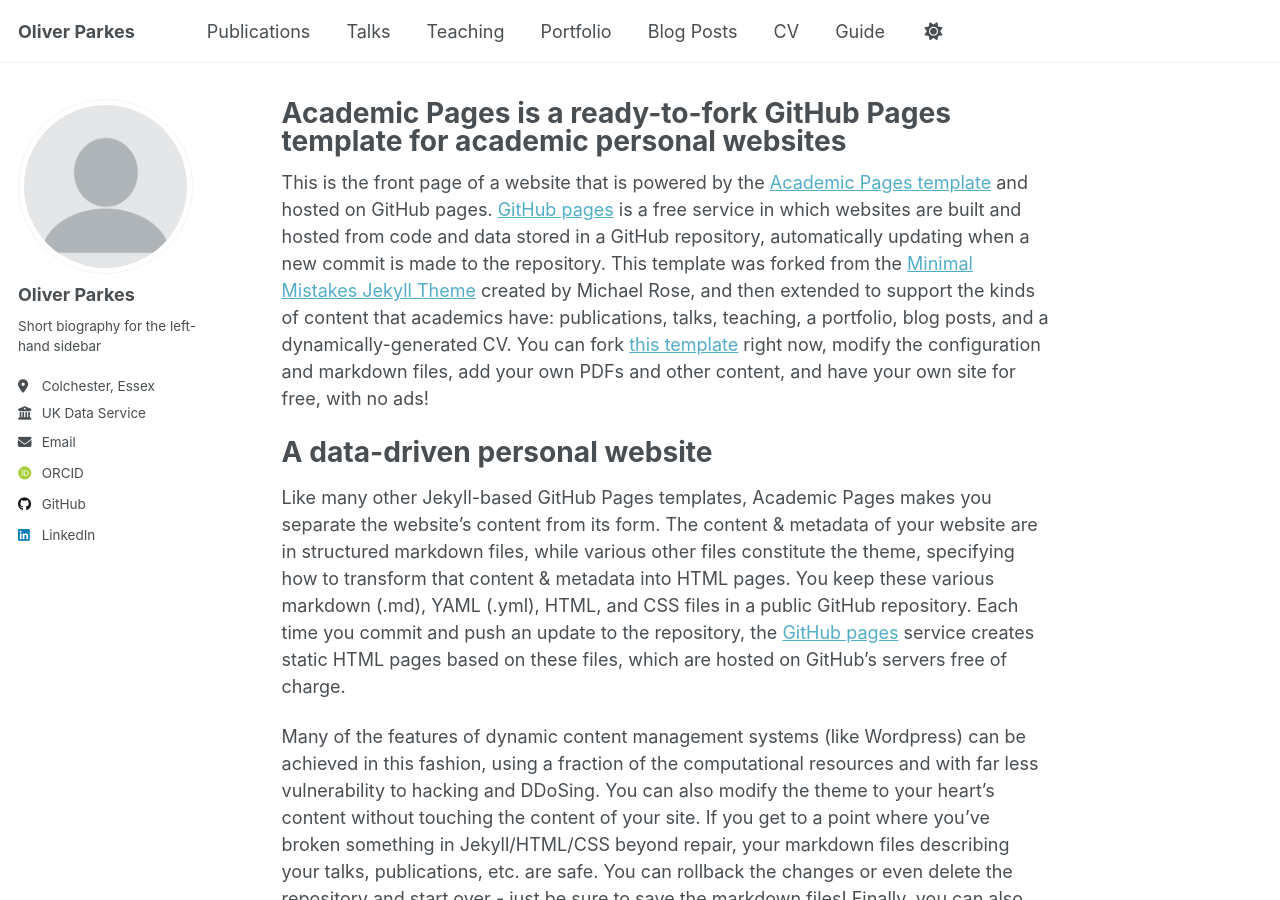
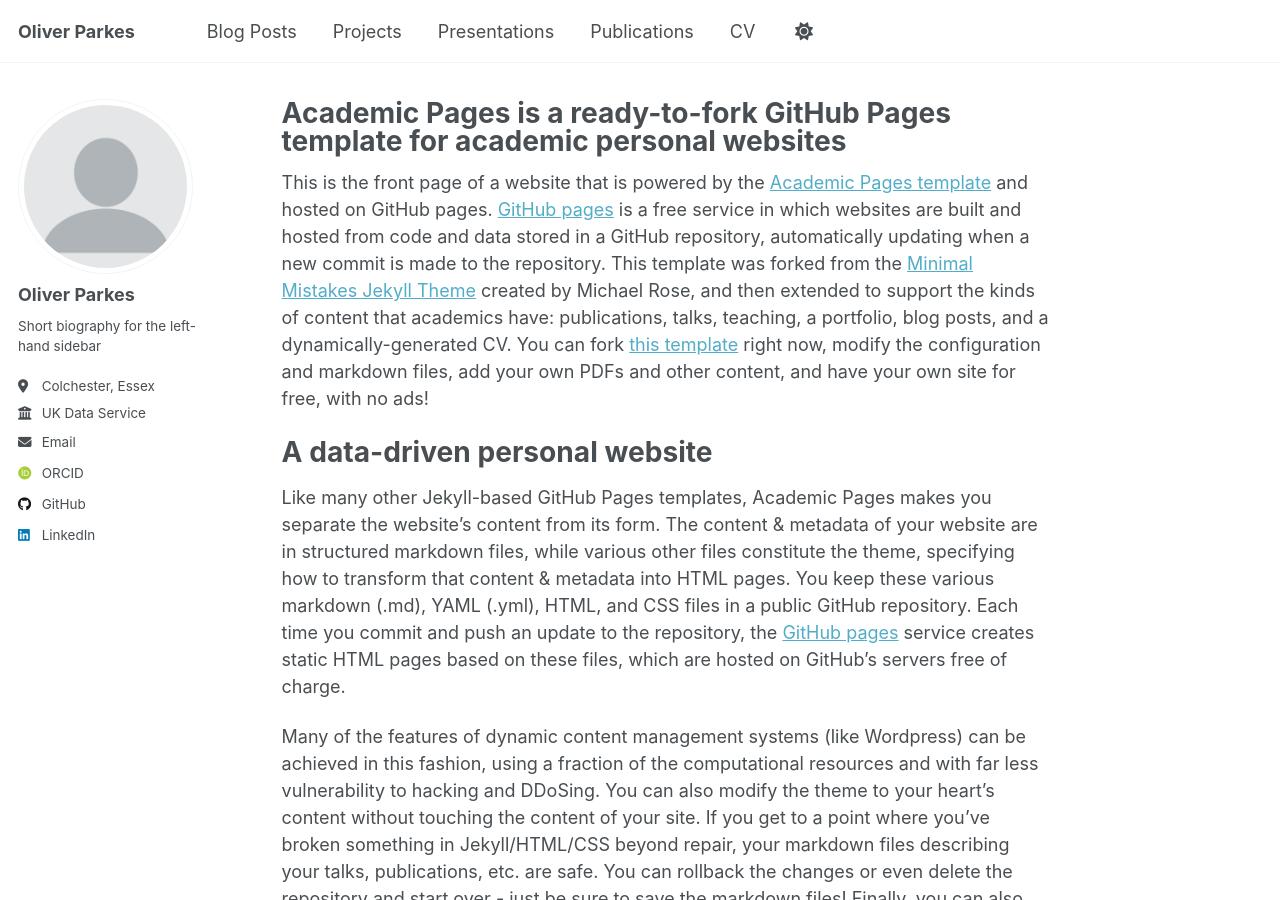
Before and after one commit to OLParkes/OLParkes.github.io, a Jekyll site: the page built from _pages/about.md, in a window 1280 px wide and 900 px high. Built offline with Jekyll 4.4.1, drawn with Linux system fonts in a browser that asks for light colours; some web fonts are replaced.

Commit message:
Updated the top navigation
From:
Home | Publications | Talks | Projects | Blog | CV
To:
Home | Blog | Projects | Presentations | Publications | CV

```diff
--- a/_data/navigation.yml
+++ b/_data/navigation.yml
@@ -8,20 +8,17 @@
 #      Markdown formatted page while the second is generated using JSON.
 
 main:
+  - title: "Blog Posts"
+    url: /year-archive/
+
+  - title: "Projects"
+    url: /portfolio/
+
+  - title: "Presentations"
+    url: /talks/
+
   - title: "Publications"
     url: /publications/
-
-  - title: "Talks"
-    url: /talks/
-
-  - title: "Teaching"
-    url: /teaching/
-
-  - title: "Portfolio"
-    url: /portfolio/
-
-  - title: "Blog Posts"
-    url: /year-archive/
 
   - title: "CV"
     url: /cv/
@@ -29,5 +26,5 @@ main:
   # - title: "CV"
   #   url: /cv-json/
 
-  - title: "Guide"
-    url: /markdown/
+  # - title: "Guide"
+  #  url: /markdown/
```
